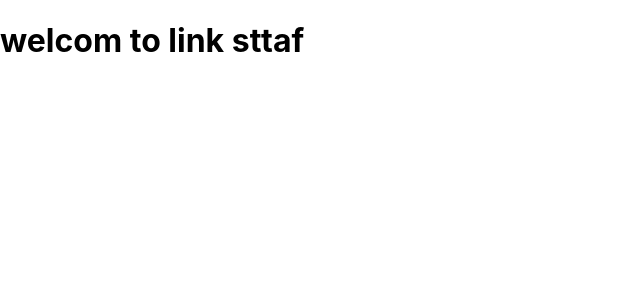
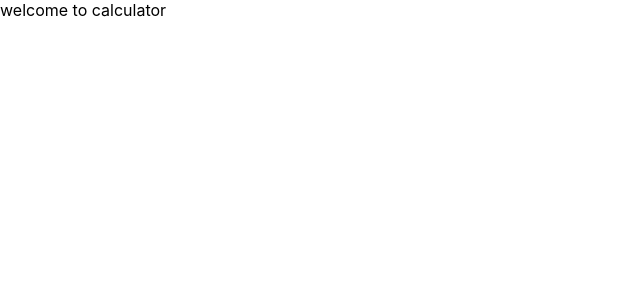
Before and after one commit to Mamunur016/link-staff, a React (Create React App) app: page / in a window 1280 px wide. Shown: the top 300 px of the page, without its empty margins (0-640 px from the left). Built offline with nearby package versions, Linux system fonts and the light colour scheme.

Commit message:
create calculatorFormComponent

```diff
--- a/src/App.js
+++ b/src/App.js
@@ -1,9 +1,10 @@
 import logo from './logo.svg';
+import CalculatorForm from './Pages/CalculatorForm/CalculatorForm';
 function App() {
   return (
     <div className="App">
       <header className="App-header">
-        <h1>welcom to link sttaf</h1>
+        <CalculatorForm></CalculatorForm>
       </header>
     </div>
   );
--- /dev/null
+++ b/src/Pages/CalculatorForm/CalculatorForm.js
@@ -0,0 +1,11 @@
+import React from 'react';
+
+const CalculatorForm = () => {
+    return (
+        <div>
+            welcome to calculator
+        </div>
+    );
+};
+
+export default CalculatorForm;
```
